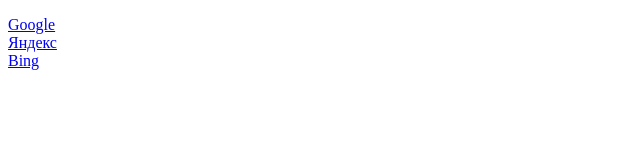
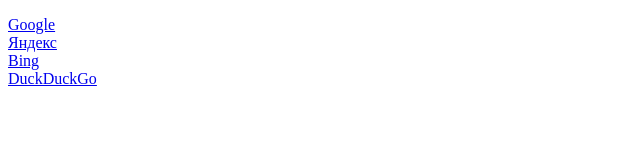
Before and after one commit to inflowmill/my-web-site, a plain HTML site: page links.html in a window 1280 px wide. Shown: the whole page, without its empty margins (0-640 px from the left). Drawn offline with Linux system fonts and the light colour scheme.

Commit message:
Add duckduckgo

```diff
--- a/links.html
+++ b/links.html
@@ -9,6 +9,7 @@
       <a href='https://www.google.com'>Google</a><br>
       <a href='https://www.yandex.ru'>Яндекс</a><br>
       <a href='https://www.bing.com'>Bing</a><br>
+      <a href="https://duckduckgo.com">DuckDuckGo</a><br>
     </p>
   </body>
 </html>
```
